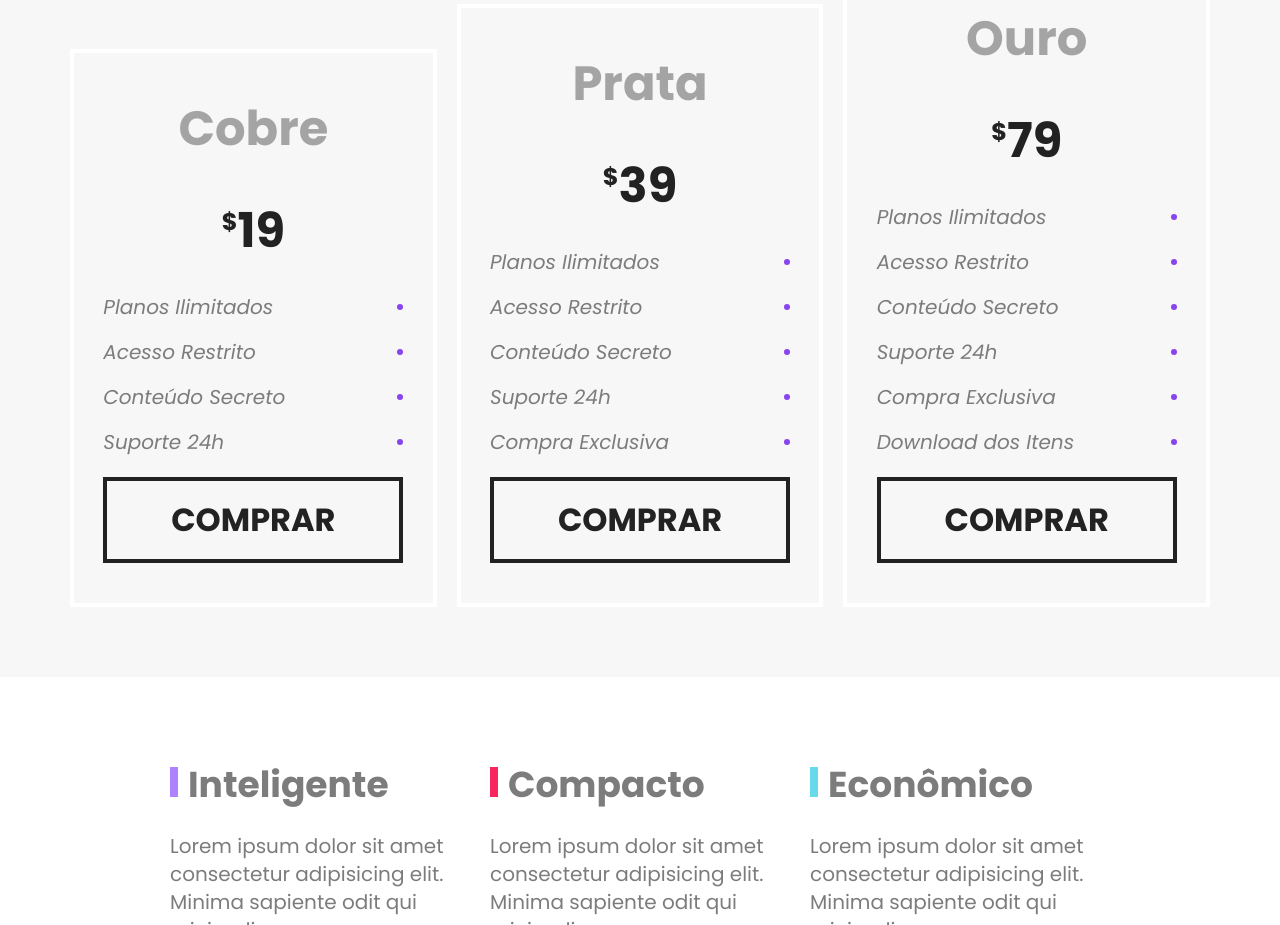
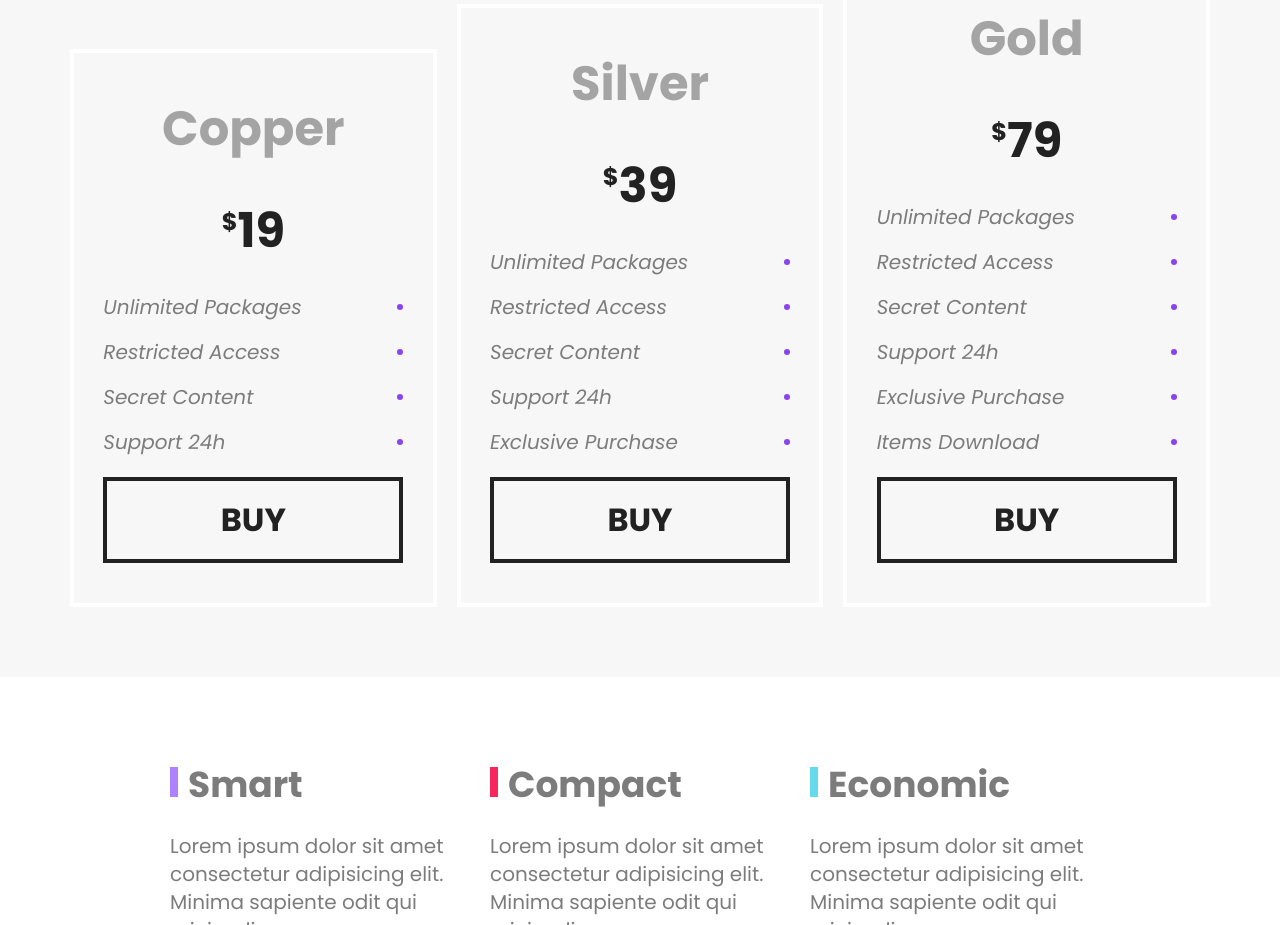
Before and after one commit to Guarize/Guarize.github.io, a plain HTML site: page projetos/flexblog/index.html in a window 1280 px wide. Shown: the part 1875-2800 px from the top of the page. Drawn offline with Linux system fonts and the light colour scheme.

Commit message:
[feat] - translated flexblog to english

```diff
--- a/projetos/flexblog/index.html
+++ b/projetos/flexblog/index.html
@@ -7,7 +7,7 @@
       name="viewport"
       content="width=device-width, initial-scale=1.0, shrink-to-fit=no"
     />
-    <title>FlexBlog</title>
+    <title>FlexBlog - Pedro Guarize</title>
     <link rel="stylesheet" type="text/css" href="style.css" />
   </head>
   <body>
@@ -18,25 +18,30 @@
         </div>
         <nav class="menu-nav">
           <ul>
-            <li><a href="#sobre">Sobre</a></li>
-            <li><a href="#produtos">Produtos</a></li>
-            <li><a href="#preco">Preço</a></li>
-            <li><a href="#qualidade">Qualidade</a></li>
+            <li><a href="#sobre">About</a></li>
+            <li><a href="#produtos">Products</a></li>
+            <li><a href="#preco">Price</a></li>
+            <li><a href="#qualidade">Quality</a></li>
           </ul>
         </nav>
       </div>
     </header>
 
-    <h1 class="title">Novos valores e<br />Propriedades de CSS</h1>
+    <h1 class="title">New CSS<br />Values and Properties</h1>
 
     <section class="sobre" id="sobre">
       <div class="sobre-info">
-        <h1>Sobre</h1>
+        <h1>About</h1>
         <p>
-          Lorem ipsum dolor sit amet, consectetur adipisicing elit. Laboriosam eaque blanditiis corrupti. Impedit obcaecati nobis quisquam nihil tempora, quia deleniti doloribus?
+          Lorem ipsum dolor sit amet, consectetur adipisicing elit. Laboriosam
+          eaque blanditiis corrupti. Impedit obcaecati nobis quisquam nihil
+          tempora, quia deleniti doloribus?
         </p>
         <p>
-          Lorem ipsum dolor sit amet consectetur adipisicing elit. Quisquam dicta voluptatum praesentium eligendi sapiente neque fuga, provident quae dolore aperiam est. Suscipit ab voluptate dignissimos nesciunt adipisci nemo quis est!
+          Lorem ipsum dolor sit amet consectetur adipisicing elit. Quisquam
+          dicta voluptatum praesentium eligendi sapiente neque fuga, provident
+          quae dolore aperiam est. Suscipit ab voluptate dignissimos nesciunt
+          adipisci nemo quis est!
         </p>
       </div>
       <div class="sobre-img">
@@ -48,7 +53,7 @@
     </section>
 
     <section class="produtos" id="produtos">
-      <h1 class="produtos-title">Produtos</h1>
+      <h1 class="produtos-title">Products</h1>
       <div class="produtos-container">
         <div class="produtos-item purple">
           <h2>Purple</h2>
@@ -67,85 +72,91 @@
 
     <section class="preco" id="preco">
       <div class="preco-item">
-        <h2>Cobre</h2>
+        <h2>Copper</h2>
         <span><sup>$</sup>19</span>
         <ul>
-          <li>Planos Ilimitados</li>
-          <li>Acesso Restrito</li>
-          <li>Conteúdo Secreto</li>
-          <li>Suporte 24h</li>
+          <li>Unlimited Packages</li>
+          <li>Restricted Access</li>
+          <li>Secret Content</li>
+          <li>Support 24h</li>
         </ul>
-        <a href="#">Comprar</a>
+        <a href="#">Buy</a>
       </div>
 
       <div class="preco-item">
-        <h2>Prata</h2>
+        <h2>Silver</h2>
         <span><sup>$</sup>39</span>
         <ul>
-          <li>Planos Ilimitados</li>
-          <li>Acesso Restrito</li>
-          <li>Conteúdo Secreto</li>
-          <li>Suporte 24h</li>
-          <li>Compra Exclusiva</li>
+          <li>Unlimited Packages</li>
+          <li>Restricted Access</li>
+          <li>Secret Content</li>
+          <li>Support 24h</li>
+          <li>Exclusive Purchase</li>
         </ul>
-        <a href="#">Comprar</a>
+        <a href="#">Buy</a>
       </div>
 
       <div class="preco-item">
-        <h2>Ouro</h2>
+        <h2>Gold</h2>
         <span><sup>$</sup>79</span>
         <ul>
-          <li>Planos Ilimitados</li>
-          <li>Acesso Restrito</li>
-          <li>Conteúdo Secreto</li>
-          <li>Suporte 24h</li>
-          <li>Compra Exclusiva</li>
-          <li>Download dos Itens</li>
+          <li>Unlimited Packages</li>
+          <li>Restricted Access</li>
+          <li>Secret Content</li>
+          <li>Support 24h</li>
+          <li>Exclusive Purchase</li>
+          <li>Items Download</li>
         </ul>
-        <a href="#">Comprar</a>
+        <a href="#">Buy</a>
       </div>
     </section>
 
     <section class="qualidade" id="qualidade">
       <div class="qualidade-item">
-        <h2>Inteligente</h2>
+        <h2>Smart</h2>
         <p>
-          Lorem ipsum dolor sit amet consectetur adipisicing elit. Minima sapiente odit qui reiciendis ex non praesentium maii
+          Lorem ipsum dolor sit amet consectetur adipisicing elit. Minima
+          sapiente odit qui reiciendis ex non praesentium maii
         </p>
       </div>
 
       <div class="qualidade-item">
-        <h2>Compacto</h2>
+        <h2>Compact</h2>
         <p>
-          Lorem ipsum dolor sit amet consectetur adipisicing elit. Minima sapiente odit qui reiciendis ex non praesentium maii
+          Lorem ipsum dolor sit amet consectetur adipisicing elit. Minima
+          sapiente odit qui reiciendis ex non praesentium maii
         </p>
       </div>
 
       <div class="qualidade-item">
-        <h2>Econômico</h2>
+        <h2>Economic</h2>
         <p>
-          Lorem ipsum dolor sit amet consectetur adipisicing elit. Minima sapiente odit qui reiciendis ex non praesentium maii
+          Lorem ipsum dolor sit amet consectetur adipisicing elit. Minima
+          sapiente odit qui reiciendis ex non praesentium maii
         </p>
       </div>
 
       <div class="qualidade-item">
-        <h2>Transparente</h2>
+        <h2>Transparent</h2>
         <p>
-          Lorem ipsum dolor sit amet consectetur adipisicing elit. Minima sapiente odit qui reiciendis ex non praesentium maii
+          Lorem ipsum dolor sit amet consectetur adipisicing elit. Minima
+          sapiente odit qui reiciendis ex non praesentium maii
         </p>
       </div>
 
       <div class="qualidade-item">
-        <h2>Opaco</h2>
+        <h2>Opaque</h2>
         <p>
-          Lorem ipsum dolor sit amet consectetur adipisicing elit. Minima sapiente odit qui reiciendis ex non praesentium maii
+          Lorem ipsum dolor sit amet consectetur adipisicing elit. Minima
+          sapiente odit qui reiciendis ex non praesentium maii
         </p>
       </div>
 
       <div class="qualidade-item">
-        <h2>Sustentável</h2>
+        <h2>Sustainable</h2>
         <p>
-          Lorem ipsum dolor sit amet consectetur adipisicing elit. Minima sapiente odit qui reiciendis ex non praesentium maii
+          Lorem ipsum dolor sit amet consectetur adipisicing elit. Minima
+          sapiente odit qui reiciendis ex non praesentium maii
         </p>
       </div>
     </section>
@@ -153,16 +164,16 @@
     <section class="newsletter">
       <div class="newsletter-info">
         <h1>Newsletter</h1>
-        <p>Assine e fique por dentro das novidades</p>
+        <p>Subscribe and stay on top of the news</p>
       </div>
       <form class="newsletter-form">
         <input type="text" placeholder="Seu e-mail" name="Email" id="email" />
-        <button type="submit">Assinar</button>
+        <button type="submit">Subscribe</button>
       </form>
     </section>
 
     <footer class="footer">
-      <p>FlexBlog © Todos os direitos reservados.</p>
+      <p>FlexBlog © All rights reserved.</p>
     </footer>
   </body>
 </html>
--- a/projetos/guess-color/style.css
+++ b/projetos/guess-color/style.css
@@ -47,7 +47,6 @@ h1 {
   margin: 20px;
   width: 150px;
   height: 150px;
-  border: 1px solid black;
   border-radius: 50%;
 }
 
```
